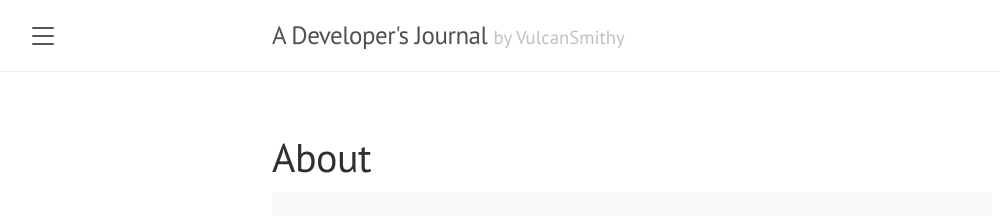
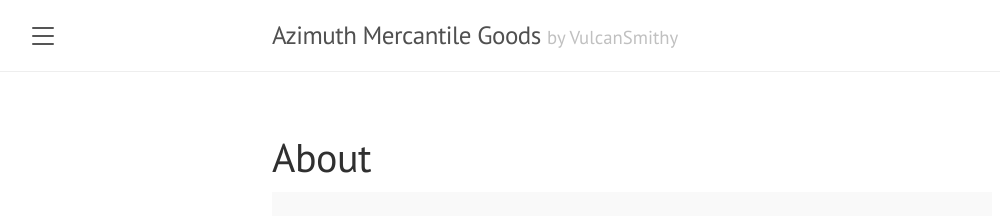
Before and after one commit to azimuthmercantilegoods/azimuthmercantilegoods.github.io, a Jekyll site: the page built from about.md, in a window 1280 px wide. Shown: the top 216 px of the page, without its empty margins (8-1008 px from the left). Built offline with Jekyll 4.4.1, drawn with Linux system fonts in a browser that asks for light colours.

Commit message:
Change the 'title', 'tagline', and 'description'.

```diff
--- a/_config.yml
+++ b/_config.yml
@@ -1,7 +1,7 @@
 # Setup
-title:               A Developer's Journal
+title:               Azimuth Mercantile Goods
 tagline:             "by VulcanSmithy"
-description:         'A collection of notes related to the dark art of coding and programming.'
+description:         'A collection of notes.'
 url:                 https://azimuthmercantilegoods.github.io
 baseurl:             ''
 paginate:            5
```
